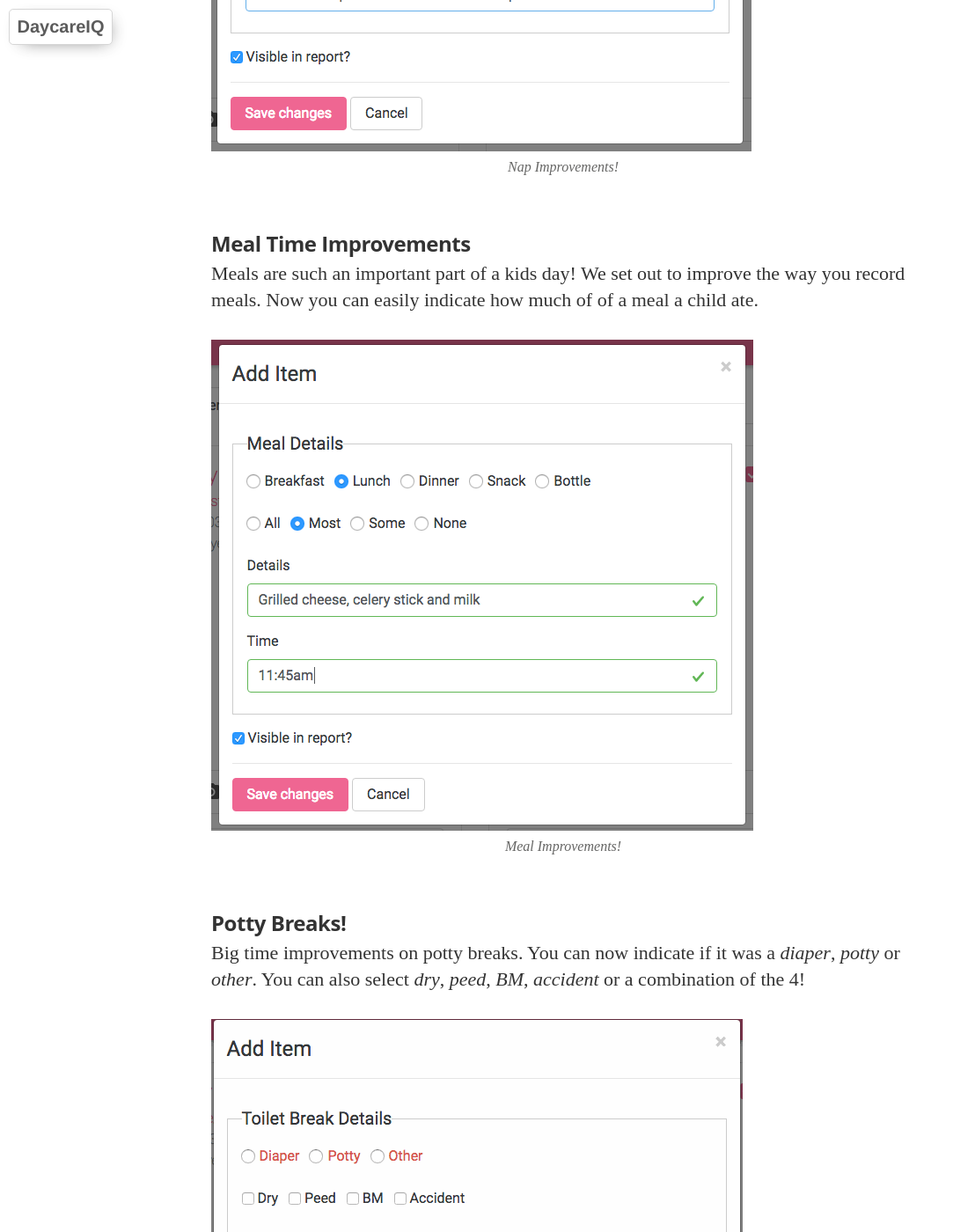
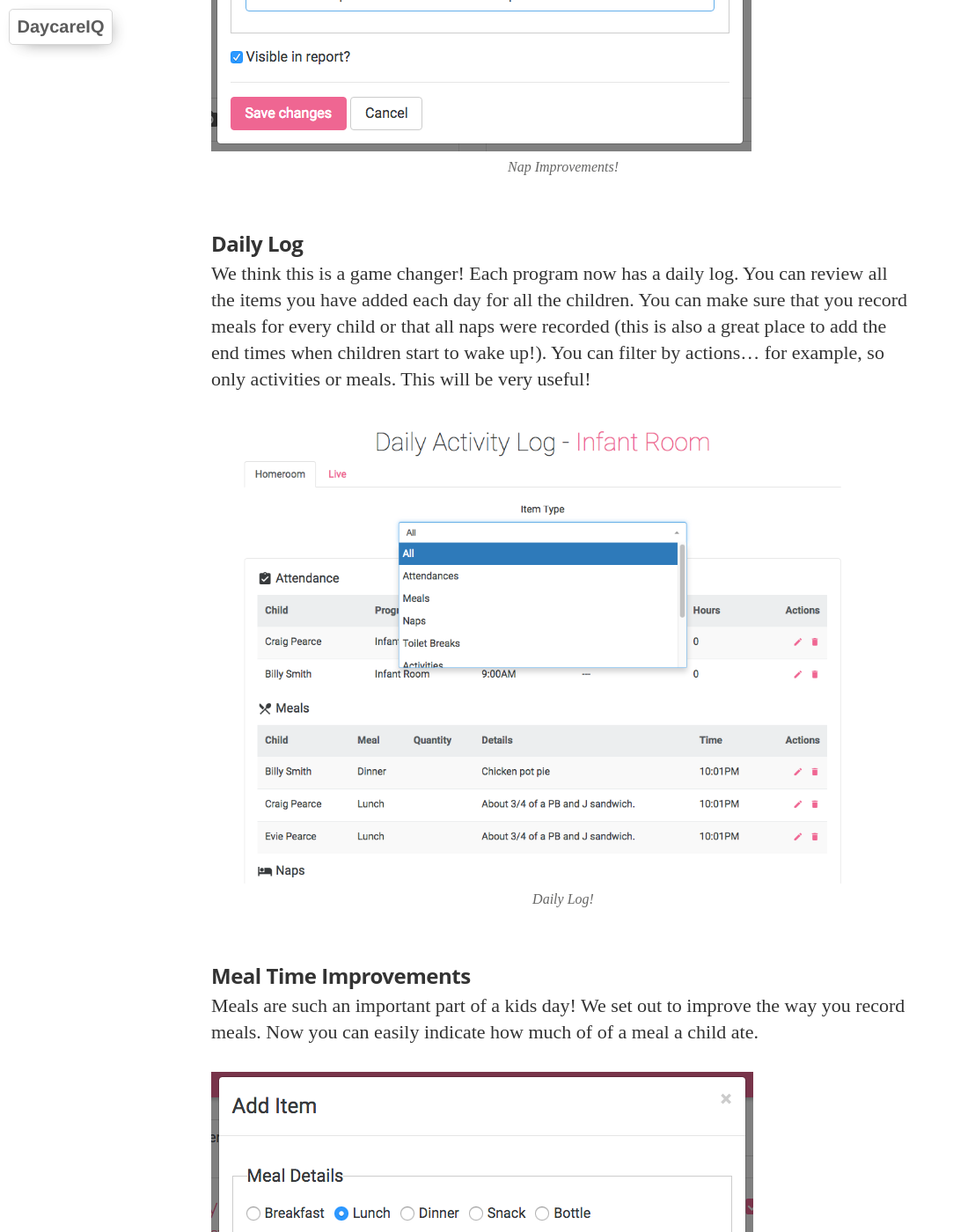
Before and after one commit to DaycareIQ/blog.daycareiq.com, a Jekyll site: the page built from _posts/2016-09-24-New-Features-Galore.md, in a window 1280 px wide and 1400 px high, scrolled down 2733 px. Shown: the whole window at 88% size, without its empty margins (0-1083 px from the left). Built offline with Jekyll 4.4.1, drawn with Linux system fonts in a browser that asks for light colours; nearby versions of some CDN libraries; some web fonts are replaced.

Commit message:
Update 2016-09-24-New-Features-Galore.md

```diff
--- a/_posts/2016-09-24-New-Features-Galore.md
+++ b/_posts/2016-09-24-New-Features-Galore.md
@@ -26,6 +26,7 @@ Just like programs, it is important to know how many staff and children are chec
 
 ![Location Ratio!](https://blog.daycareiq.com/site_assets/images/location ratios.png)
 
+
 ### Nap Improvements
 
 This is something we heard over and over - we just *had* to fix it!  Now you don't need to enter an **End Time** for a nap.  You just enter the start time and can come back and edit the nap later...check out the Daily Log to see how easy this is!
@@ -33,6 +34,12 @@ This is something we heard over and over - we just *had* to fix it!  Now you don
 For kids that don't nap, just enter the time you tried to put them down and make a comment like you see below.
 
 ![Nap Improvements!](https://blog.daycareiq.com/site_assets/images/no nap.png)
+
+### Daily Log
+
+We think this is a game changer!  Each program now has a daily log.  You can review all the items you have added each day for all the children.  You can make sure that you record meals for every child or that all naps were recorded (this is also a great place to add the end times when children start to wake up!).  You can filter by actions... for example, so only activities or meals.  This will be very useful!
+
+![Daily Log!](https://blog.daycareiq.com/site_assets/images/daily_activity_log.png)
 
 ### Meal Time Improvements
 
```
